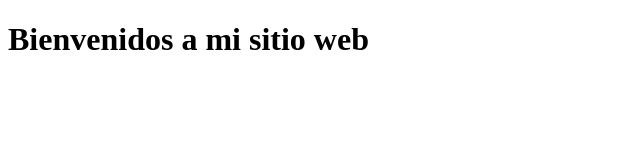
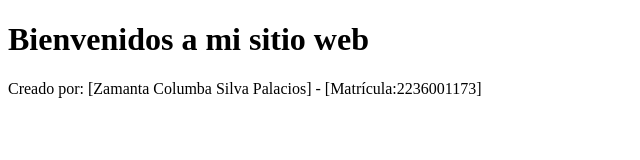
Before and after one commit to zamantasilva12/columbaSilva, a plain HTML site: page index.html in a window 1280 px wide. Shown: the whole page, without its empty margins (0-640 px from the left). Drawn offline with Linux system fonts and the light colour scheme.

Commit message:
Agregado nombre y matrícula

```diff
--- a/index.html
+++ b/index.html
@@ -7,5 +7,6 @@
 </head>
 <body>
      <h1>Bienvenidos a mi sitio web</h1>
+     <p>Creado por: [Zamanta Columba Silva Palacios] - [Matrícula:2236001173]</p>
 </body>
 </html>
```
